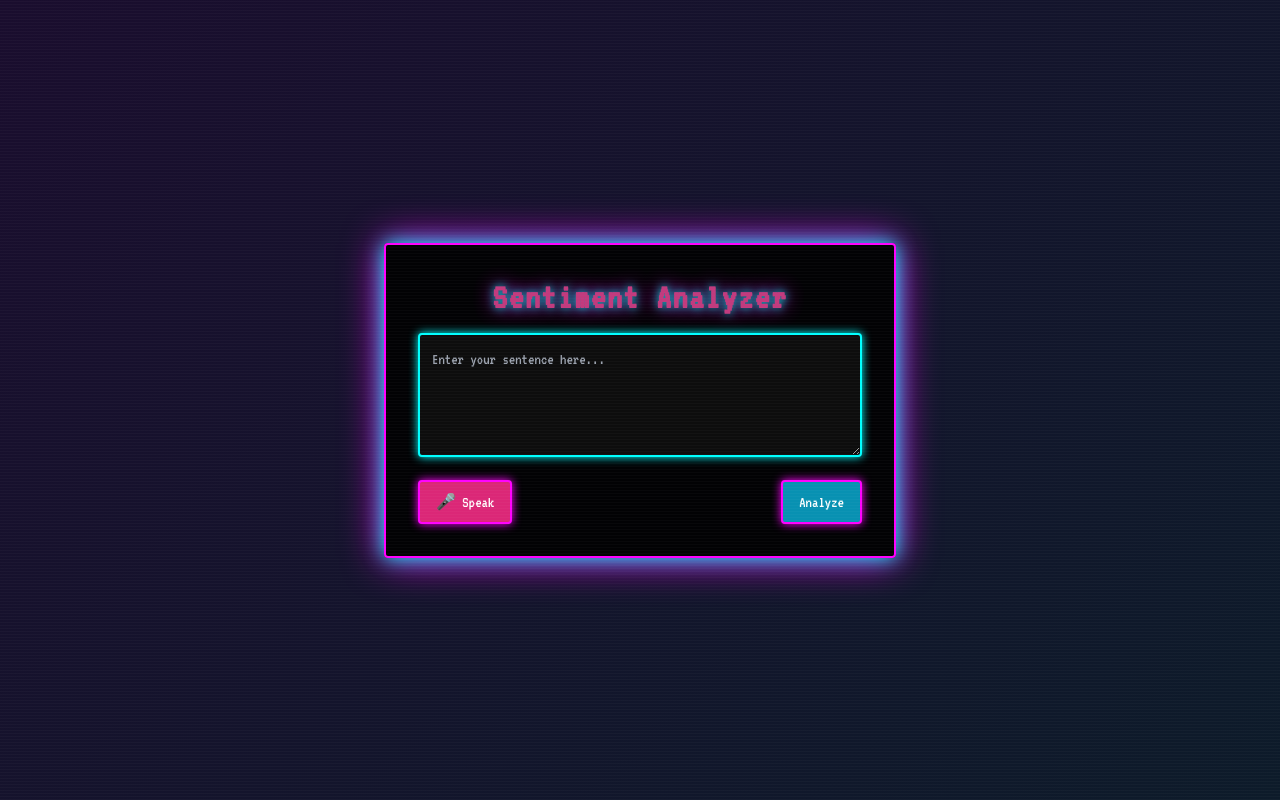
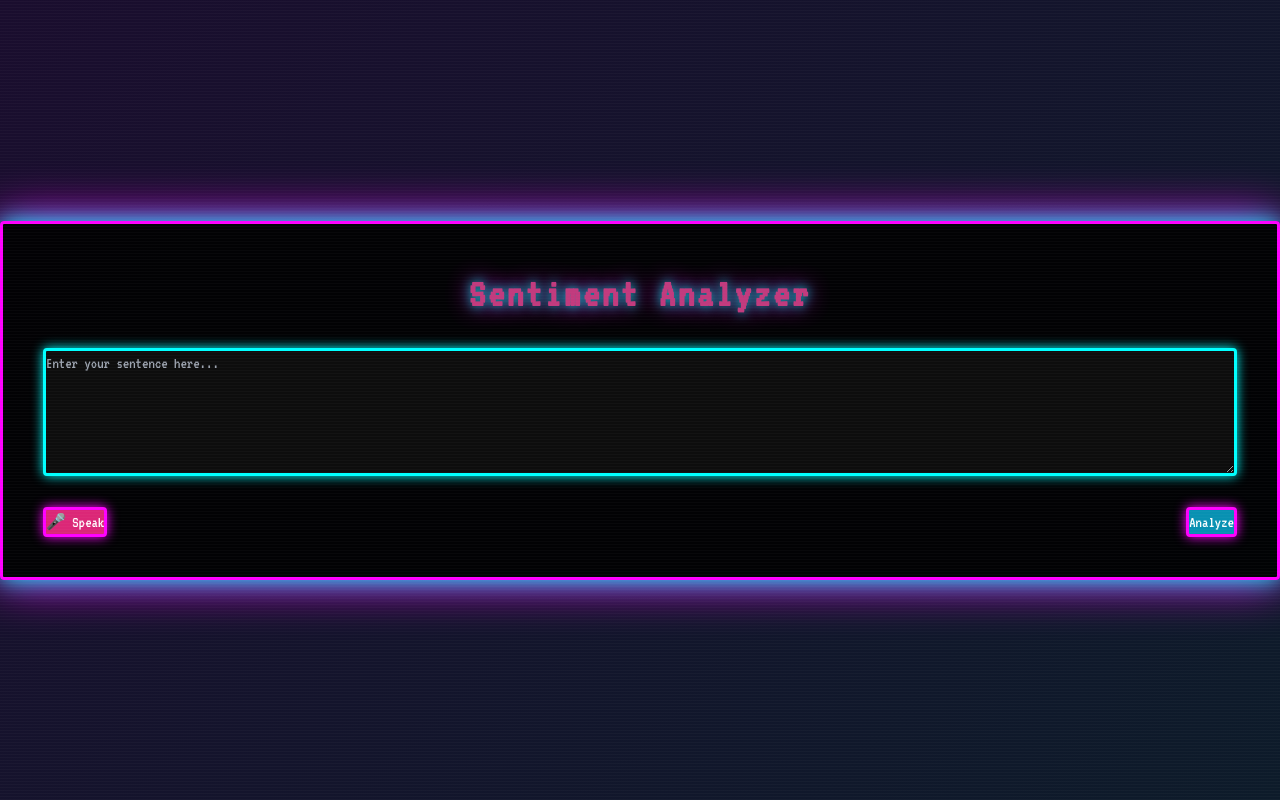
Before and after one commit to NightProton/sentiment-analyzer, a Flask app: page / in a window 1280 px wide. Run offline with Flask 3, Linux system fonts and the light colour scheme; parts of the project's set-up code (start-up, migrations or seed data) failed here and were passed over; some libraries are stand-ins or nearby versions.

Commit message:
💡 Added retro theme with speech input and animation

```diff
--- a/templates/index.html
+++ b/templates/index.html
@@ -29,46 +29,54 @@
         }
         .container {
             background: rgba(0, 0, 0, 0.9);
-            border: 2px solid #ff00ff;
-            box-shadow: 0 0 20px #00ffff, 0 0 40px #ff00ff;
+            border: 3px solid #ff00ff; /* Thicker border */
+            box-shadow: 0 0 25px #00ffff, 0 0 50px #ff00ff; /* Larger glow */
             font-family: 'VT323', monospace;
+            padding: 2.5rem; /* Larger padding */
+            max-width: 32rem; /* Slightly larger max-width */
         }
         .title {
-            text-shadow: 0 0 10px #00ffff, 0 0 20px #ff00ff;
-            letter-spacing: 2px;
+            text-shadow: 0 0 12px #00ffff, 0 0 24px #ff00ff;
+            letter-spacing: 3px;
             animation: flicker 2s infinite;
+            font-size: 2.5rem; /* Larger title */
         }
         textarea {
             background: #0d0d0d;
-            border: 2px solid #00ffff;
-            color: #00ffff;
+            border: 3px solid #00ffff; /* Thicker border */
+            color: #ffffff; /* White text for typing */
             font-family: 'VT323', monospace;
-            font-size: 1.2rem;
-            box-shadow: 0 0 10px #00ffff;
+            font-size: 1.5rem; /* Larger text */
+            box-shadow: 0 0 12px #00ffff;
             transition: box-shadow 0.3s ease;
+            padding: 1rem; /* Larger padding */
+            height: 8rem; /* Taller textarea */
         }
         textarea:focus {
-            box-shadow: 0 0 20px #ff00ff;
+            box-shadow: 0 0 25px #ff00ff;
             outline: none;
         }
         button {
             font-family: 'VT323', monospace;
-            font-size: 1.2rem;
-            border: 2px solid #ff00ff;
-            box-shadow: 0 0 10px #ff00ff;
+            font-size: 1.5rem; /* Larger button text */
+            border: 3px solid #ff00ff; /* Thicker border */
+            box-shadow: 0 0 12px #ff00ff;
             transition: all 0.3s ease;
+            padding: 0.75rem 1.5rem; /* Larger padding */
         }
         button:hover {
-            box-shadow: 0 0 20px #00ffff, 0 0 30px #ff00ff;
-            transform: translateY(-2px);
+            box-shadow: 0 0 25px #00ffff, 0 0 35px #ff00ff;
+            transform: translateY(-3px);
         }
         .result {
             background: rgba(0, 0, 0, 0.8);
-            border: 2px solid #00ffff;
-            box-shadow: 0 0 15px #00ffff;
+            border: 3px solid #00ffff; /* Thicker border */
+            box-shadow: 0 0 18px #00ffff;
             color: #00ffff;
             font-family: 'VT323', monospace;
-            font-size: 1.3rem;
+            font-size: 1.6rem; /* Larger result text */
+            padding: 1.5rem; /* Larger padding */
+            margin-top: 2rem; /* Larger margin */
         }
         @keyframes flicker {
             0%, 100% { opacity: 1; }
@@ -77,24 +85,24 @@
     </style>
 </head>
 <body class="flex justify-center items-center min-h-screen">
-    <div class="container p-8 rounded w-full max-w-lg">
-        <h1 class="title text-4xl font-bold text-center mb-4 text-pink-500">Sentiment Analyzer</h1>
+    <div class="container rounded w-full">
+        <h1 class="title font-bold text-center mb-6 text-pink-500">Sentiment Analyzer</h1>
 
-        <form method="POST" action="/predict" class="space-y-4">
-            <textarea id="inputText" name="text" rows="4" class="w-full p-3 rounded" placeholder="Enter your sentence here..." required></textarea>
+        <form method="POST" action="/predict" class="space-y-6">
+            <textarea id="inputText" name="text" class="w-full rounded" placeholder="Enter your sentence here..." required></textarea>
 
             <div class="flex justify-between">
-                <button type="button" onclick="startDictation()" class="bg-pink-600 text-white px-4 py-2 rounded hover:bg-cyan-500">
+                <button type="button" onclick="startDictation()" class="bg-pink-600 text-white rounded hover:bg-cyan-500">
                     🎤 Speak
                 </button>
-                <button type="submit" class="bg-cyan-600 text-white px-4 py-2 rounded hover:bg-pink-500">
+                <button type="submit" class="bg-cyan-600 text-white rounded hover:bg-pink-500">
                     Analyze
                 </button>
             </div>
         </form>
 
         {% if prediction %}
-        <div class="result mt-6 p-4 rounded text-center">
+        <div class="result rounded text-center">
             <p><strong>Input:</strong> {{ text }}</p>
             <p><strong>Sentiment:</strong> {{ prediction }}</p>
         </div>
```
